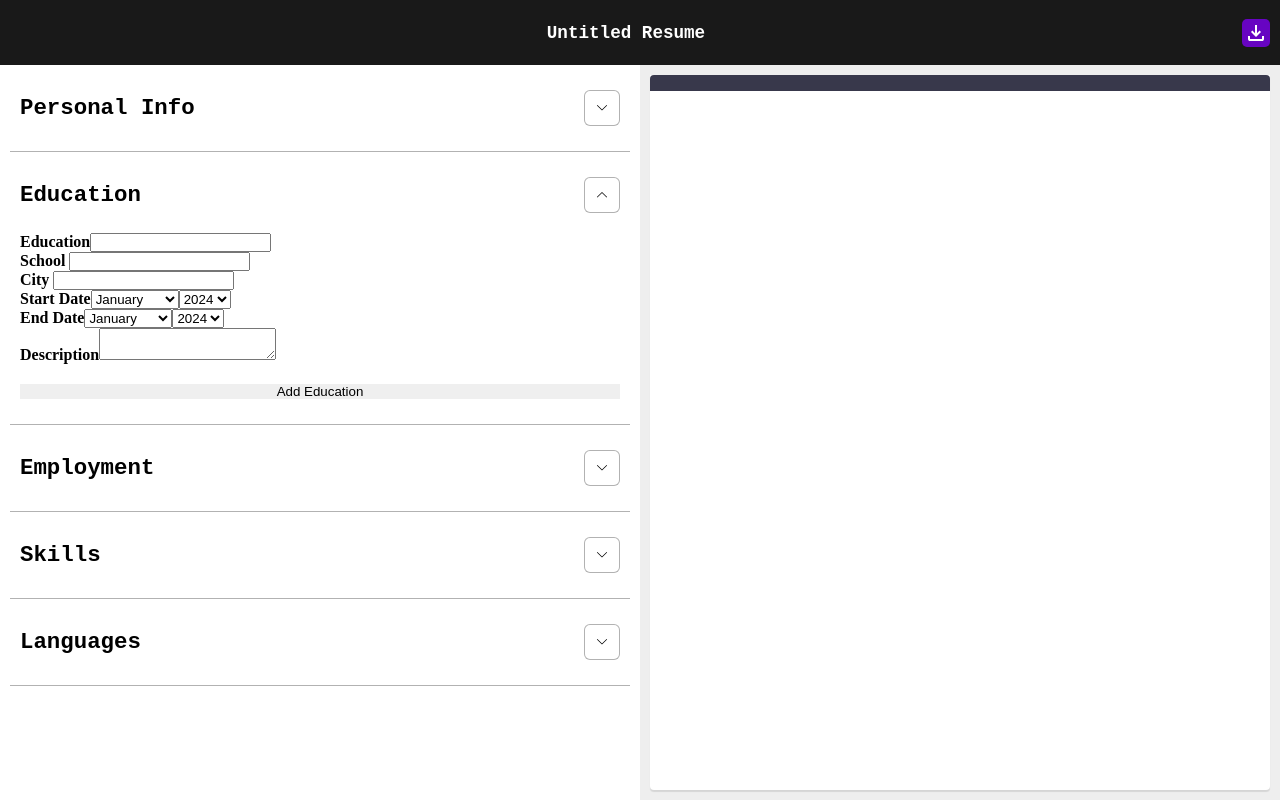
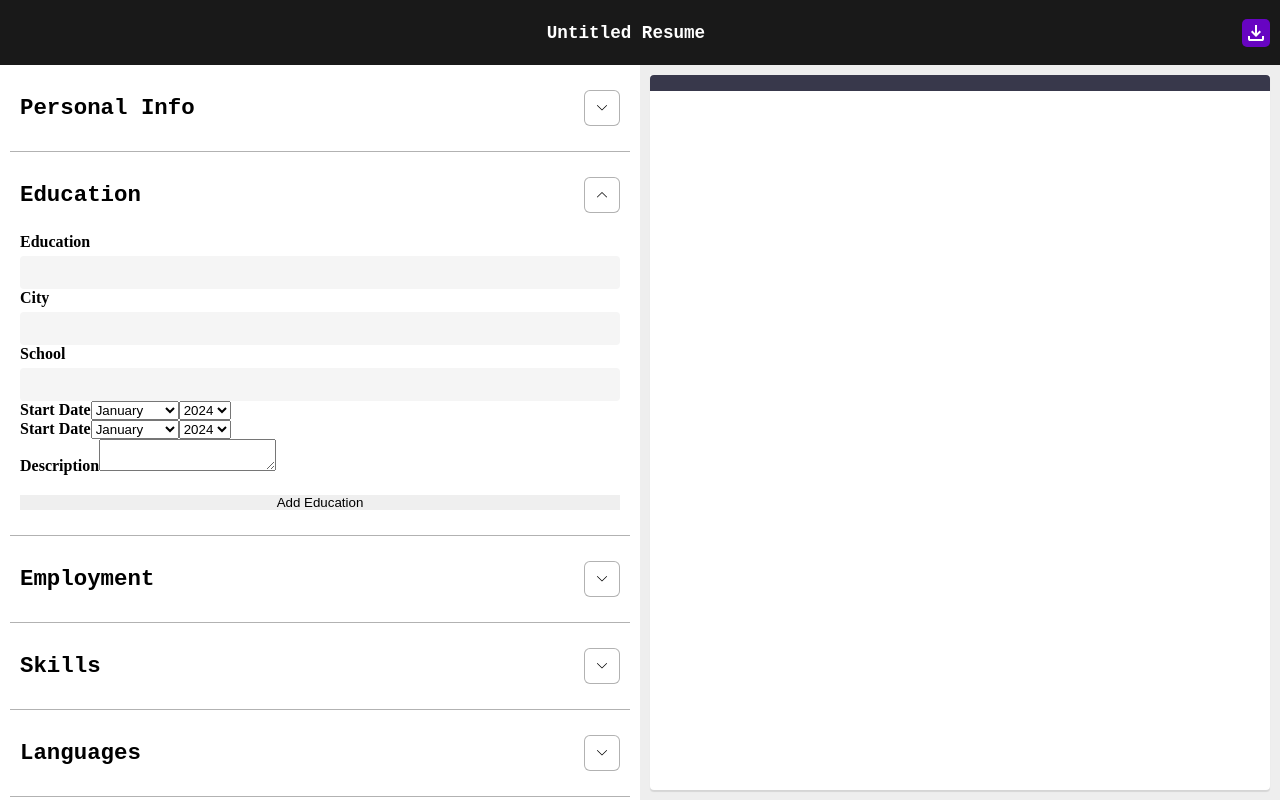
Before and after one commit to LukBlan/cv-application, a React (Vite) app: page / in a window 1280 px wide. Both pictures are taken after a click on the button 602 px from the left and 195 px from the top of the page. Built offline with nearby package versions, Linux system fonts and the light colour scheme.

Commit message:
Refactor education tab section

```diff
--- /dev/null
+++ b/src/components/EducationElement.jsx
@@ -0,0 +1,5 @@
+function EducationElement() {
+  return <p>Test</p>;
+}
+
+export { EducationElement };
--- a/src/components/EducationForm.jsx
+++ b/src/components/EducationForm.jsx
@@ -1,50 +1,19 @@
-function EducationForm() {
-  const yearsAmount = 100;
-  const months = [
-    'January', 'February', 'March',
-    'April', 'May', 'June', 'July', 'August', 'September',
-    'October', 'November', 'December',
-  ];
-  const currentYear = new Date().getFullYear();
-  const firstYear = currentYear - yearsAmount;
-  const yearsArray = new Array(yearsAmount).fill(1).map((value, index) => firstYear + index + 1).reverse();
+import { Input } from './Input';
+import { SelectInput } from './SelectInput';
 
+function EducationForm({ currentEducation, changeEducation }) {
+  const changeEducationName = (event) => changeEducation({ ...currentEducation, name: event.target.value });
+  const changeCityName = (event) => changeEducation({ ...currentEducation, city: event.target.value });
+  const changeSchool = (event) => changeEducation({ ...currentEducation, school: event.target.value });
+
+  console.log(currentEducation);
   return (
     <form>
-      <div>
-        <label>Education</label>
-        <input />
-      </div>
-
-      <div>
-        <label> School </label>
-        <input />
-      </div>
-
-      <div>
-        <label> City </label>
-        <input />
-      </div>
-
-      <div>
-        <label>Start Date</label>
-        <select>
-          {months.map((month) => <option value={month}>{month}</option>)}
-        </select>
-        <select>
-          {yearsArray.map((year) => <option value={year}>{year}</option>)}
-        </select>
-      </div>
-
-      <div>
-        <label>End Date</label>
-        <select>
-          {months.map((month) => <option value={month}>{month}</option>)}
-        </select>
-        <select>
-          {yearsArray.map((year) => <option value={year}>{year}</option>)}
-        </select>
-      </div>
+      <Input onChange={changeEducationName} inputName="educationName" value={currentEducation.name} text="Education" />
+      <Input onChange={changeCityName} inputName="cityName" value={currentEducation.city} text="City" />
+      <Input onChange={changeSchool} inputName="schoolName" value={currentEducation.school} text="School" />
+      <SelectInput />
+      <SelectInput />
 
       <div>
         <label>Description</label>
--- a/src/components/EducationTab.jsx
+++ b/src/components/EducationTab.jsx
@@ -1,21 +1,23 @@
-import { EducationForm } from './EducationForm.jsx';
+import { useState } from 'react';
+import { EducationForm } from './EducationForm';
+import { EducationElement } from './EducationElement';
 
 function EducationTab({ personObject }) {
   const { education } = personObject;
   const emptyEducation = education.length === 0;
+  const [currentEducation, setCurrentEducation] = useState({ name: '', city: '', school: ' ' });
+  const changeEducation = (newEducation) => setCurrentEducation(newEducation);
 
   if (emptyEducation) {
     return (
       <>
-        <EducationForm />
+        <EducationForm currentEducation={currentEducation} changeEducation={changeEducation} />
         <button>Add Education</button>
       </>
     );
   }
 
-  return (
-    <h1>Test</h1>
-  );
+  return education.map((element) => <EducationElement element={element} />);
 }
 
 export { EducationTab };
--- /dev/null
+++ b/src/components/SelectInput.jsx
@@ -0,0 +1,25 @@
+function SelectInput() {
+  const yearsAmount = 100;
+  const months = [
+    'January', 'February', 'March',
+    'April', 'May', 'June', 'July', 'August', 'September',
+    'October', 'November', 'December',
+  ];
+  const currentYear = new Date().getFullYear();
+  const firstYear = currentYear - yearsAmount;
+  const yearsArray = new Array(yearsAmount).fill(1).map((value, index) => firstYear + index + 1).reverse();
+
+  return (
+    <div>
+      <label>Start Date</label>
+      <select>
+        {months.map((month) => <option value={month}>{month}</option>)}
+      </select>
+      <select>
+        {yearsArray.map((year) => <option value={year}>{year}</option>)}
+      </select>
+    </div>
+  );
+}
+
+export { SelectInput };
```
